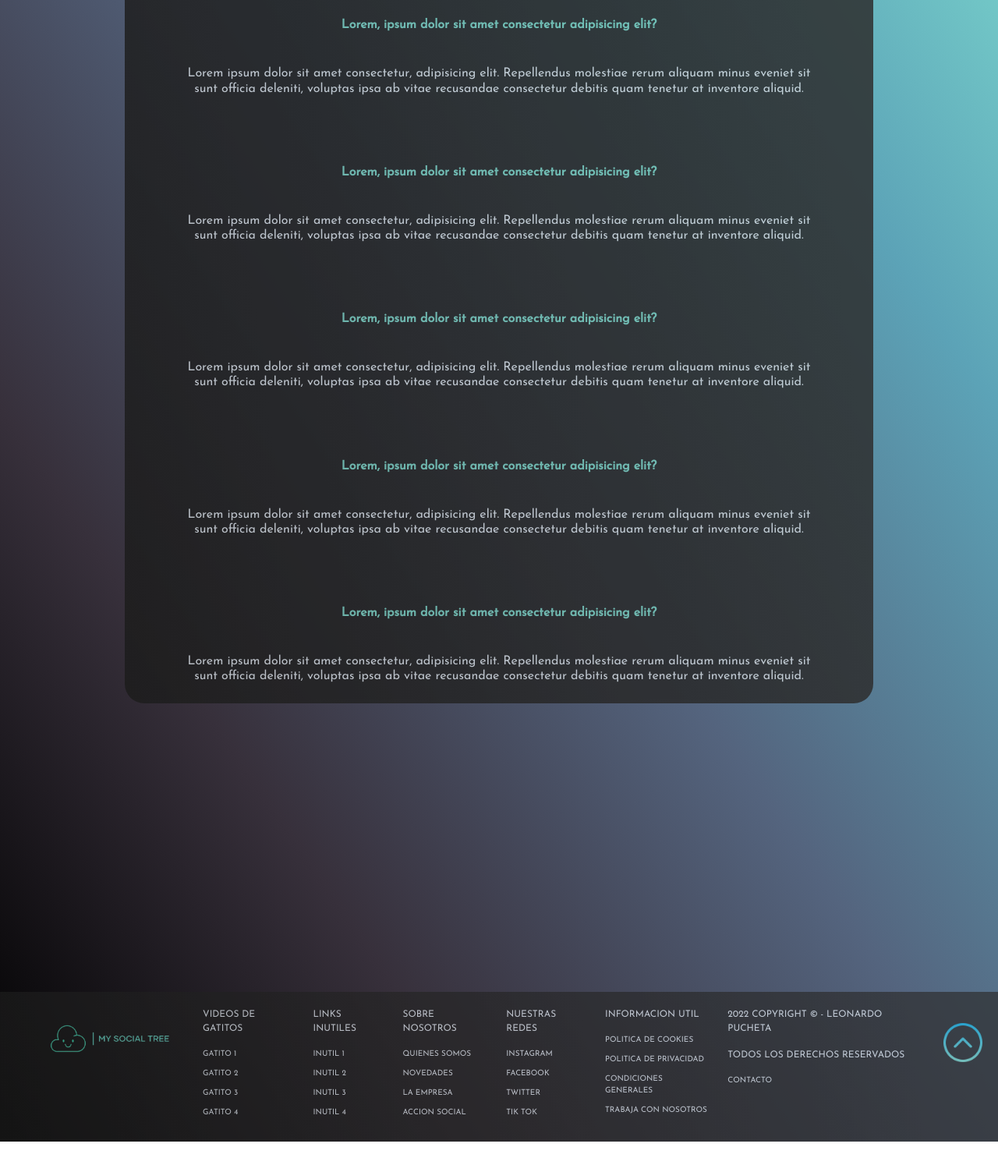
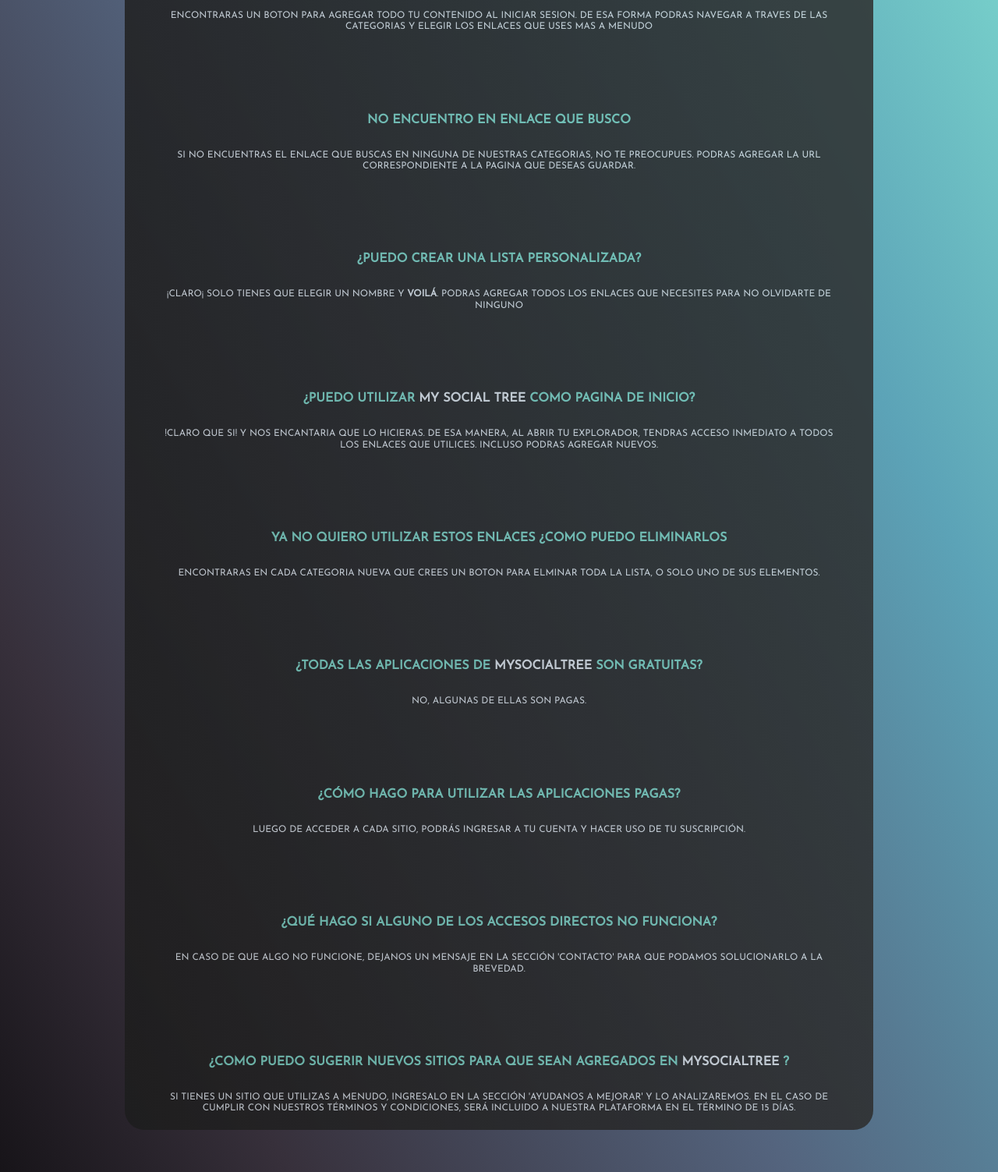
Before and after one commit to leopucheta/mysocialtree, a website: page pages/faqs.html in a window 1280 px wide. Shown: the part 417-1920 px from the top of the page at 78% size. Before the commit the page ends 1881 px from the top, so only its background shows below. Drawn offline with nearby package versions, Linux system fonts and the light colour scheme.

Commit message:
fixes-3ra-entrega

```diff
--- a/pages/faqs.html
+++ b/pages/faqs.html
@@ -25,13 +25,15 @@
 <body>
 
     <!--LOGO-->
-    <header>
+    <header class="sticky-top">
         <div class="container-fluid">
             <div class="row">
                 <div class="col-12 col-md-12 col-lg-4 logo ">
                     <a href="../index.html">
-                        <img id="ojo-izquierdo" src="../assets/logo-en-capas/capas-nube_0000_ojo-izquierdo.png" alt="ojo-izquierdo">
-                        <img id="ojo-derecho" src="../assets/logo-en-capas/capas-nube_0001_ojo-derecho.png" alt="ojo-derecho">
+                        <img id="ojo-izquierdo" src="../assets/logo-en-capas/capas-nube_0000_ojo-izquierdo.png"
+                            alt="ojo-izquierdo">
+                        <img id="ojo-derecho" src="../assets/logo-en-capas/capas-nube_0001_ojo-derecho.png"
+                            alt="ojo-derecho">
                         <img id="boca" src="../assets/logo-en-capas/capas-nube_0002_boca.png" alt="boca">
                         <img id="cuerpo" src="../assets/logo-en-capas/capas-nube_0003_cuerpo.png" alt="cuerpo">
                         <img id="separador" src="../assets/logo-en-capas/capas-nube_0004_separador.png" alt="separador">
@@ -43,7 +45,8 @@
                 <!--LOGO-->
 
                 <!--NAVBAR DESKTOP-->
-                <nav class="col-12 col-md-12 col-lg-8 d-flex align-items-center d-flex justify-content-evenly lg-navbar">
+                <nav
+                    class="col-12 col-md-12 col-lg-8 d-flex align-items-center d-flex justify-content-evenly lg-navbar">
                     <a href="../index.html">HOME</a>
                     <a href="../pages/multimedia.html">MULTIMEDIA</a>
                     <a href="../pages/contacto.html">CONTACTO</a>
@@ -108,7 +111,7 @@
 
     <main>
 
-        <h1>¿TENES UNA DUDA?  QUIZAS ACA ENCUENTRES LAS REPUESTA!</h1>
+        <h1>¿TENES UNA DUDA? QUIZAS ACA ENCUENTRES LAS REPUESTA!</h1>
         <h2>SI NO ENCONTRAS LA RESPUESTA A TU DUDA, CONTACTANOS</h2>
 
         <div class="faqs">
@@ -117,50 +120,54 @@
             </div>
 
             <div class="faqs-container">
-                <p><b> Lorem, ipsum dolor sit amet consectetur adipisicing elit?</b></p>
-                <h6>Lorem ipsum dolor sit amet consectetur, adipisicing elit. Repellendus molestiae rerum aliquam minus
-                    eveniet
-                    sit
-                    sunt officia deleniti, voluptas ipsa ab vitae recusandae consectetur debitis quam tenetur at
-                    inventore
-                    aliquid.
+                <p><b> ¿COMO HAGO PARA PERSONALIZAR MI CONTENIDO?</b></p>
+                <h6> ENCONTRARAS UN BOTON PARA AGREGAR TODO TU CONTENIDO AL INICIAR SESION. DE ESA FORMA PODRAS NAVEGAR
+                    A TRAVES DE LAS CATEGORIAS Y ELEGIR LOS ENLACES QUE USES MAS A MENUDO
                 </h6>
 
-                <p><b>Lorem, ipsum dolor sit amet consectetur adipisicing elit?</p></b>
-                <h6>Lorem ipsum dolor sit amet consectetur, adipisicing elit. Repellendus molestiae rerum aliquam minus
-                    eveniet
-                    sit
-                    sunt officia deleniti, voluptas ipsa ab vitae recusandae consectetur debitis quam tenetur at
-                    inventore
-                    aliquid.
+                <p><b>NO ENCUENTRO EN ENLACE QUE BUSCO</p></b>
+                <h6>SI NO ENCUENTRAS EL ENLACE QUE BUSCAS EN NINGUNA DE NUESTRAS CATEGORIAS, NO TE PREOCUPUES. PODRAS
+                    AGREGAR LA URL CORRESPONDIENTE A LA PAGINA QUE DESEAS GUARDAR.
                 </h6>
 
-                <p><b>Lorem, ipsum dolor sit amet consectetur adipisicing elit?</p></b>
-                <h6>Lorem ipsum dolor sit amet consectetur, adipisicing elit. Repellendus molestiae rerum aliquam minus
-                    eveniet
-                    sit
-                    sunt officia deleniti, voluptas ipsa ab vitae recusandae consectetur debitis quam tenetur at
-                    inventore
-                    aliquid.
+                <p><b>¿PUEDO CREAR UNA LISTA PERSONALIZADA?</p></b>
+                <h6>  ¡CLARO¡ SOLO TIENES QUE ELEGIR UN NOMBRE Y <STRONG>VOILÁ</STRONG>. PODRAS AGREGAR TODOS LOS ENLACES
+                    QUE NECESITES PARA NO OLVIDARTE DE NINGUNO
+
                 </h6>
 
-                <p><b>Lorem, ipsum dolor sit amet consectetur adipisicing elit?</p></b>
-                <h6>Lorem ipsum dolor sit amet consectetur, adipisicing elit. Repellendus molestiae rerum aliquam minus
-                    eveniet
-                    sit
-                    sunt officia deleniti, voluptas ipsa ab vitae recusandae consectetur debitis quam tenetur at
-                    inventore
-                    aliquid.
+                <p><b>¿PUEDO UTILIZAR <STRONG>MY SOCIAL TREE</STRONG> COMO PAGINA DE INICIO?</p></b>
+                <h6>  !CLARO QUE SI! Y NOS ENCANTARIA QUE LO HICIERAS. DE ESA MANERA, AL ABRIR TU EXPLORADOR, TENDRAS
+                    ACCESO INMEDIATO A TODOS LOS ENLACES QUE UTILICES. INCLUSO PODRAS AGREGAR NUEVOS.
                 </h6>
 
-                <p><b>Lorem, ipsum dolor sit amet consectetur adipisicing elit?</p></b>
-                <h6>Lorem ipsum dolor sit amet consectetur, adipisicing elit. Repellendus molestiae rerum aliquam minus
-                    eveniet
-                    sit
-                    sunt officia deleniti, voluptas ipsa ab vitae recusandae consectetur debitis quam tenetur at
-                    inventore
-                    aliquid.
+                <p><b>YA NO QUIERO UTILIZAR ESTOS ENLACES ¿COMO PUEDO ELIMINARLOS</p></b>
+                <h6>ENCONTRARAS EN CADA CATEGORIA NUEVA QUE CREES UN BOTON PARA ELMINAR TODA LA LISTA, O SOLO UNO DE SUS
+                    ELEMENTOS.
                 </h6>
+
+                <p><b>¿TODAS  LAS APLICACIONES DE <strong>MYSOCIALTREE</strong> SON GRATUITAS?</p></b>
+                <h6>NO, ALGUNAS DE ELLAS SON PAGAS.
+                </h6>
+
+                <p><b>¿CÓMO HAGO PARA UTILIZAR LAS APLICACIONES PAGAS?</p></b>
+                <h6> LUEGO DE ACCEDER A CADA SITIO, PODRÁS INGRESAR A TU CUENTA Y HACER USO DE TU SUSCRIPCIÓN.
+                </h6>
+
+                <p><b>¿QUÉ HAGO SI ALGUNO DE LOS ACCESOS DIRECTOS NO FUNCIONA?</p></b>
+                <h6>EN CASO DE QUE ALGO NO FUNCIONE, DEJANOS UN MENSAJE EN LA SECCIÓN 'CONTACTO' PARA QUE PODAMOS SOLUCIONARLO A LA BREVEDAD.
+                </h6>
+
+                <p><b>¿COMO PUEDO SUGERIR NUEVOS SITIOS PARA QUE SEAN AGREGADOS EN <strong>MYSOCIALTREE</strong> ?</p></b>
+                <h6>SI TIENES UN SITIO QUE UTILIZAS A MENUDO, INGRESALO EN LA SECCIÓN 'AYUDANOS A MEJORAR' Y LO ANALIZAREMOS. EN EL CASO DE CUMPLIR CON NUESTROS TÉRMINOS Y CONDICIONES, SERÁ INCLUIDO A NUESTRA PLATAFORMA EN EL TÉRMINO DE 15 DÍAS.
+
+                </h6>
+
+
+
+
+
+
             </div>
         </div>
 
@@ -170,77 +177,37 @@
     <footer>
 
         <a href="./index.html"><img src="../assets/imgs/nube-long.png" alt="nube" width="200px"></a>
-        <div class="videos-gatitos">
+
+        <div class="footer-icons">
+        <a  href="#"><img src="../assets/webicons/social/Instagram-256.webp" alt="insta-footer" width="55px"></a>
+        <a  href="#"><img src="../assets/webicons/social/2018_social_media_popular_app_logo_twitter-256.webp" alt="twitter-footer" width="55px"></a>
+        <a  href="#"><img src="../assets/webicons/social/Social-media_Tiktok-256.webp" alt="tiktok-footer" width="55px"></a>
+        </div>
         <hr>
-            <p>VIDEOS DE GATITOS</p>
-            <hr>
-            <a href="https://youtu.be/f9xcQBOk6Dw">GATITO 1</a>
-            <a href="https://youtu.be/f9xcQBOk6Dw">GATITO 2</a>
-            <a href="https://youtu.be/f9xcQBOk6Dw">GATITO 3</a>
-            <a href="https://youtu.be/f9xcQBOk6Dw">GATITO 4</a>
-            <hr>
-        </div>
-
-        <div class="links-inutiles">
-            <p>LINKS INUTILES</p>
-            <hr>
-            <a href="https://youtu.be/dQw4w9WgXcQ">INUTIL 1</a>
-            <a href="https://youtu.be/dQw4w9WgXcQ">INUTIL 2</a>
-            <a href="https://youtu.be/dQw4w9WgXcQ">INUTIL 3</a>
-            <a href="https://youtu.be/dQw4w9WgXcQ">INUTIL 4</a>
-            <hr>
-        </div>
-
-
-        <div class="conoce-mas">
-            <p>SOBRE NOSOTROS</p>
-            <hr>
-            <a href="#quienes">QUIENES SOMOS</a>
-            <a href="#novedades">NOVEDADES</a>
-            <a href="#empresa">LA EMPRESA</a>
-            <a href="#accion">ACCION SOCIAL</a>
-            <hr>
-        </div>
-
-        <div class="redes">
-            <p>NUESTRAS REDES</p>
-            <hr>
-            <a href="#instagram">INSTAGRAM</a>
-            <a href="#facebook">FACEBOOK</a>
-            <a href="#twitter">TWITTER</a>
-            <a href="#tiktok">TIK TOK</a>
-            <hr>
-        </div>
-
-        <div class="links-utiles">
-            <p> INFORMACION UTIL</p>
-            <hr>
-            <a href="#cookies">POLITICA DE COOKIES</a>
-            <a href="#privacidad">POLITICA DE PRIVACIDAD</a>
-            <a href="#general">CONDICIONES GENERALES</a>
-            <a href="trabaja">TRABAJA CON NOSOTROS</a>
-            <hr>
-        </div>
-
 
         <div class="copyright">
                 <p>2022 Copyright &copy; - Leonardo Pucheta</p>
                 <p>Todos los derechos reservados</p>
-            <a href="#">CONTACTO</a>
+                <p><a href="#">CONTACTO</a></p>
         </div>
-        <a href="#top"><img id="up-arrow" src="../assets/webicons/up-arrow/up-arrow.png" width="50px" alt="up-arrow"></a>
+
+        <a href="#top"><img id="up-arrow" src="../assets/webicons/up-arrow/up-arrow.png" width="55px"
+                        alt="up-arrow"></a>
 
 
 </footer>
 
-
-
+<div class="copyright-desktop">
+        <p>2022 Copyright &copy; - Leonardo Pucheta</p>
+        <p>Todos los derechos reservados</p>
+        <p><a href="#">CONTACTO</a></p>
+</div>
 
 
 
 <script src="https://cdn.jsdelivr.net/npm/bootstrap@5.2.0-beta1/dist/js/bootstrap.bundle.min.js"
-        integrity="sha384-pprn3073KE6tl6bjs2QrFaJGz5/SUsLqktiwsUTF55Jfv3qYSDhgCecCxMW52nD2" crossorigin="anonymous">
-    </script>
+        integrity="sha384-pprn3073KE6tl6bjs2QrFaJGz5/SUsLqktiwsUTF55Jfv3qYSDhgCecCxMW52nD2"
+        crossorigin="anonymous"></script>
 </body>
 
 </html>
--- a/sass/_query.scss
+++ b/sass/_query.scss
@@ -30,29 +30,14 @@
     }
 
 
-    footer {
-        opacity: 0.7;
-        position: relative;
+    footer{
         margin-top: 370px;
-        text-transform: uppercase;
-        font-size: 12px;
         display: flex;
-        list-style: none;
-        align-items: flex-start;
-        justify-content: space-evenly;
-        padding: 20px;
-
-        & a img {
-            display: flex;
-            margin: 0 auto;
-            margin-top: 10px;
-            margin-bottom: 10px;
+        flex-direction: row;
+        & p{
+            font-size: 10px;
+            display: none;
         }
 
+        }
     }
-}
-
-
-    hr {
-        display: none;
-    }
--- a/sass/stylesheet.scss
+++ b/sass/stylesheet.scss
@@ -21,6 +21,10 @@
     }
 }
 
+strong {
+    color: map-get($colores, fontColor);
+}
+
 html {
     scroll-behavior: smooth;
 }
@@ -29,17 +33,17 @@
     background-image: map-get($colores, backgroundColor);
 }
 
-h1{
+h1 {
     color: map-get($colores, brandColor);
     text-align: center;
     margin-top: 40px;
-    background: map-get($colores, gradientContainer );
+    background: map-get($colores, gradientContainer);
     padding: 20px;
     opacity: 0.7;
     font-size: 22px;
 }
 
-h2{
+h2 {
     @extend h1;
     font-size: 15px;
     margin-top: 5px;
@@ -213,13 +217,18 @@
 /*Multimedia*/
 
 
-.container-netflix,
-.container-disney,
-.container-primevideo,
-.container-paramount {
+.carousel-control-prev-icon {
+    padding-left: 50px;
+}
+
+.carousel-control-next-icon {
+    padding-right: 50px;
+}
+
+.carousel-item {
     position: relative;
     padding-bottom: 56.25%;
-    margin-bottom: 75px;
+    margin-bottom: 35px;
 
 
     .iframe-netflix,
@@ -362,8 +371,8 @@
 
 .faqs-titulo>p {
     text-align: center;
-    font-size: 20px;
-    padding: 30px;
+    font-size: 25px;
+    padding: 5px;
     border-radius: 10px;
     background-color: map-get($colores, inputColor);
     color: map-get($colores, fontColor);
@@ -373,7 +382,7 @@
 
 .faqs-container {
     text-align: center;
-    margin: 50px;
+    margin: 35px;
     opacity: 0.85;
 
     b {
@@ -381,44 +390,39 @@
     }
 
     h6 {
-        margin-bottom: 60px;
+        margin-bottom: 80px;
         color: map-get($colores, fontColor);
-        padding: 25px;
+        padding: 10px;
+        font-size: 12px;
+        padding-bottom: 20px;
     }
 }
 
 /*Footer*/
+
 footer {
     background: map-get($colores, gradientContainer);
     color: map-get($colores, fontColor);
+    display: flex;
+    flex-direction: column;
+    align-items: center;
 
-    & p {
-        display: flex;
-        justify-content: flex-start;
+    & a,
+    img,
+    p {
+        margin: 0 auto;
+        text-align: center;
         padding-left: 20px;
-
-    }
-
-    & a {
-        display: flex;
-        justify-content: flex-start;
-        padding-left: 20px;
-        font-size: 10px;
+        font-size: 15px;
         margin-top: 10px;
         margin-bottom: 10px;
+    }
+}
 
-
-        & img {
-            margin: 0 auto;
-            margin-top: 10px;
-            margin-bottom: 10px;
+.footer-desktop{
+    display: none
+}
 
 
 
-        }
-
-    }
-}
-
-
 @import "query";
```
Also changed, not shown: index.html (+15 -52 lines), pages/contacto.html (+19 -57 lines), pages/helpus.html (+19 -57 lines), pages/multimedia.html (+53 -76 lines), css/stylesheet.css. Lines whose indentation alone changed are shown as unchanged.
